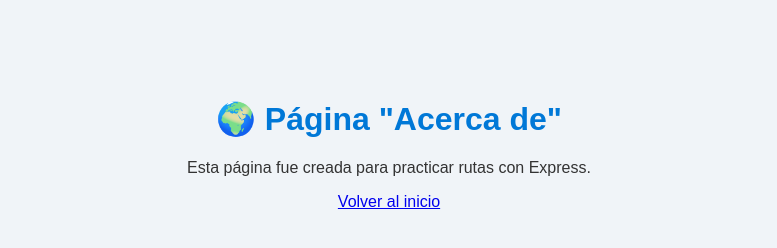
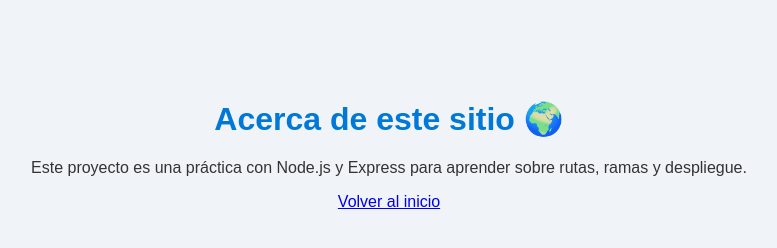
Before and after one commit to camiloconrado/hello-web, a website: page public/about.html in a window 1280 px wide. Shown: the whole page, without its empty margins (251-1028 px from the left). Drawn offline with Linux system fonts and the light colour scheme.

Commit message:
feat: agregar commit Acerca de

```diff
--- a/public/about.html
+++ b/public/about.html
@@ -7,8 +7,8 @@
   <link rel="stylesheet" href="styles.css">
 </head>
 <body>
-  <h1>🌍 Página "Acerca de"</h1>
-  <p>Esta página fue creada para practicar rutas con Express.</p>
+  <h1>Acerca de este sitio 🌍</h1>
+  <p>Este proyecto es una práctica con Node.js y Express para aprender sobre rutas, ramas y despliegue.</p>
   <a href="/">Volver al inicio</a>
 </body>
 </html>
```
